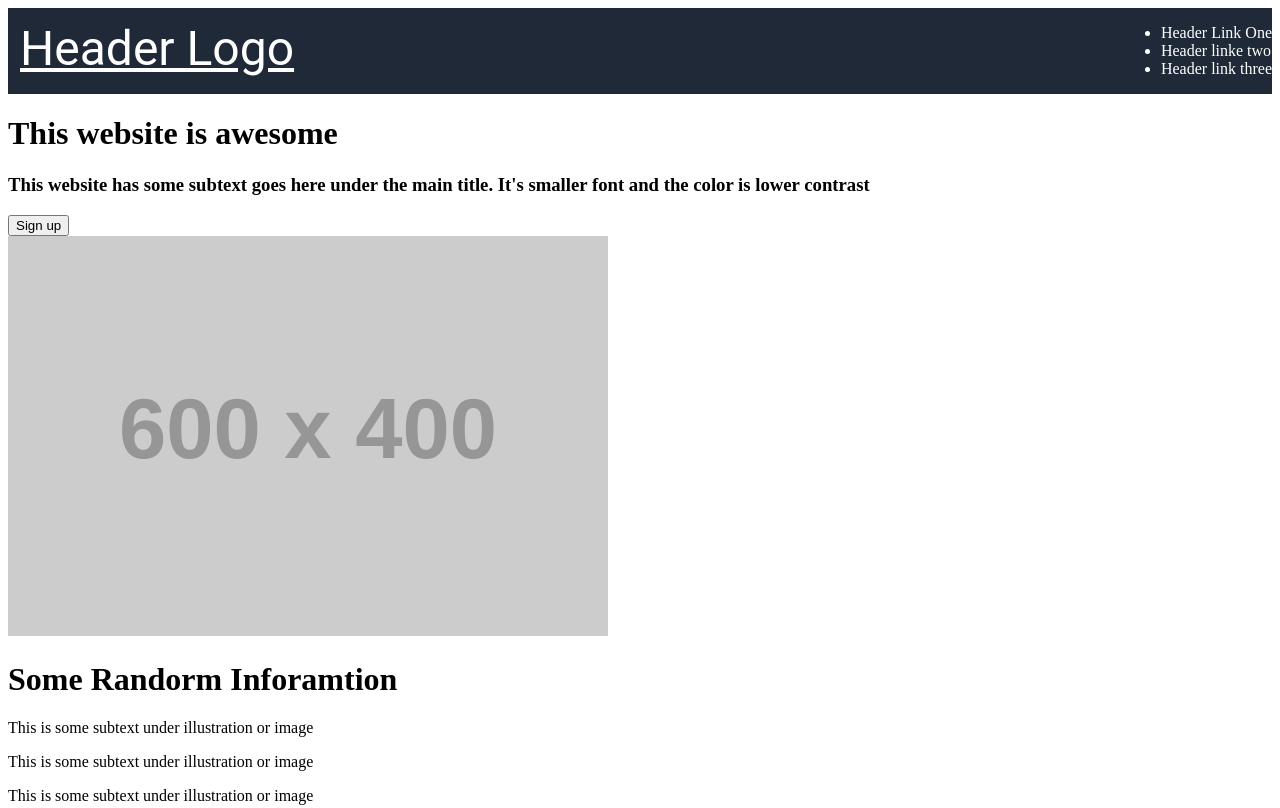
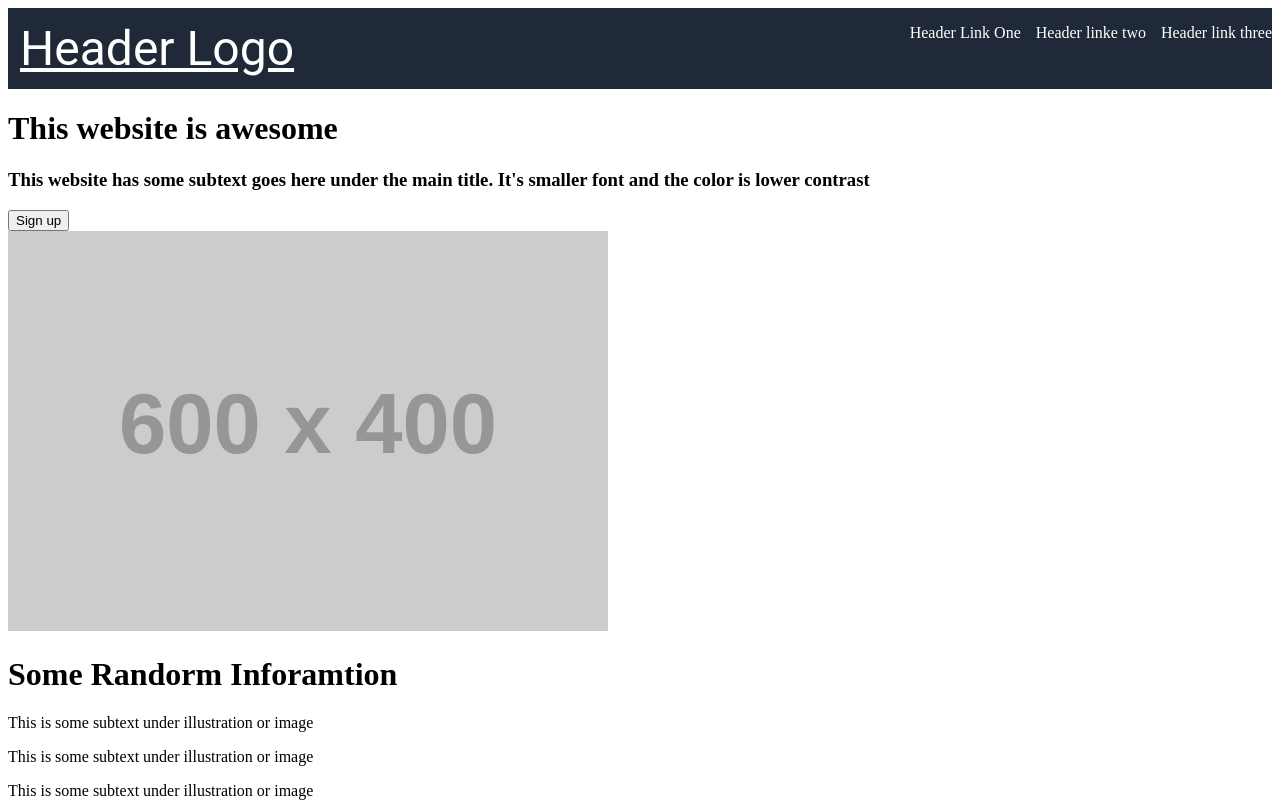
Before and after one commit to lakshaykhatter/LandingPageProject, a plain HTML site: page index.html in a window 1280 px wide. Shown: the top 808 px of the page. Drawn offline with Linux system fonts and the light colour scheme; placeholder pictures from the web are drawn by us.

Commit message:
completed navbar

```diff
--- a/index.html
+++ b/index.html
@@ -12,9 +12,9 @@
     <a class="logo" href=".">Header Logo</a>
 
     <ul class="links">
-        <li>Header Link One</li>
-        <li>Header linke two</li>
-        <li>Header link three</li>
+        <li><a> Header Link One</a></li>
+        <li><a >Header linke two</a></li>
+        <li><a>Header link three</a></li>
     </ul>
 </div>
 <body>
--- a/style.css
+++ b/style.css
@@ -14,10 +14,13 @@
 .links {
     margin-left: auto;
     color: white;
-    display: inline-block;
+    list-style-type: none;
+    display: flex;
+    gap:15px;
 }
 
 .links a {
     display:block;
+    justify-content: flex-end;
 
 }
```
